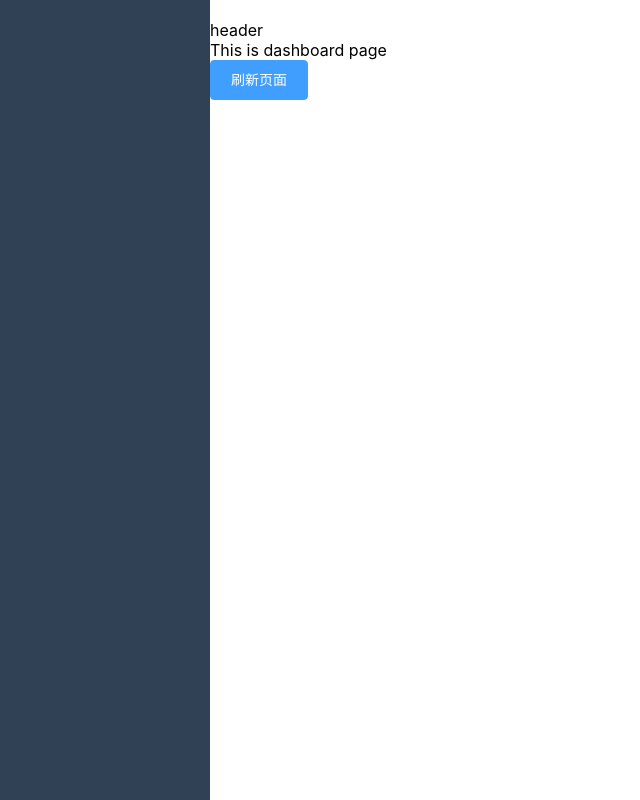
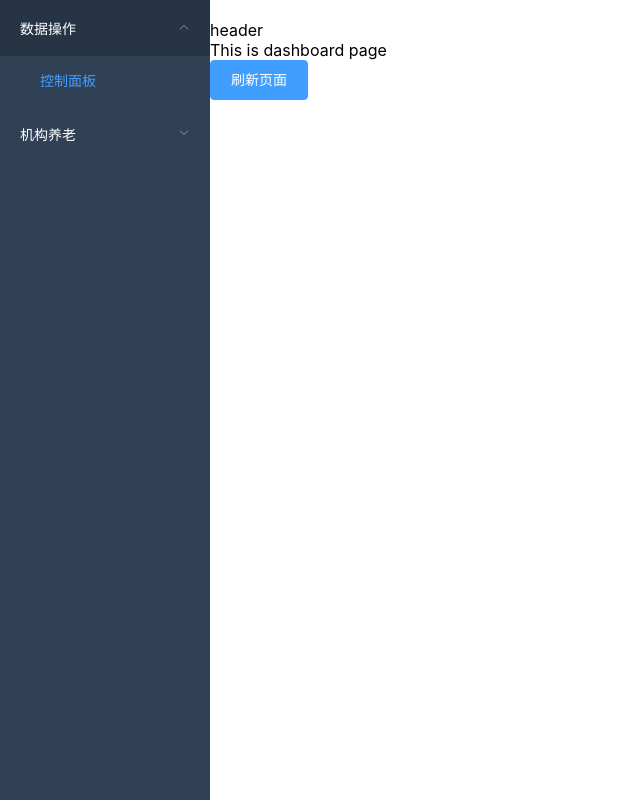
Before and after one commit to cookiepool/common-template-project, a Vue app: page /login#/dashboard in a window 1280 px wide. Shown: the whole page, without its empty margins (0-640 px from the left). Built offline with nearby package versions, Linux system fonts and the light colour scheme.

Commit message:
feat: 新增侧边栏菜单

```diff
--- a/babel.config.js
+++ b/babel.config.js
@@ -1,14 +1,15 @@
 module.exports = {
   presets: ['@vue/cli-plugin-babel/preset'],
-  plugins: [
-    [
-      'component',
-      {
-        libraryName: 'element-ui',
-        styleLibraryName: 'theme-chalk'
-      }
-    ]
-  ],
+  // TODO 暂时注释按需引入饿了么组件
+  // plugins: [
+  //   [
+  //     'component',
+  //     {
+  //       libraryName: 'element-ui',
+  //       styleLibraryName: 'theme-chalk'
+  //     }
+  //   ]
+  // ],
   env: {
     development: {
       plugins: ['dynamic-import-node']
--- a/src/elementui-list/list.js
+++ b/src/elementui-list/list.js
@@ -1,3 +1,7 @@
+/********
+ * 饿了么组件按需引入列表。
+ * 根据自己项目的使用情况自行增添，该列表包含官方所有组件。
+ * *******/
 import Vue from 'vue';
 import {
   Pagination,
--- a/src/layout/components/SideBar.vue
+++ b/src/layout/components/SideBar.vue
@@ -1,15 +1,89 @@
 <template>
   <div class="side-bar-wraper">
-    <p>lalala</p>
+    <el-scrollbar wrap-class="scrollbar-wrapper">
+      <el-menu
+        :default-active="$route.path"
+        mode="vertical"
+        background-color="#304156"
+        text-color="#fff"
+        :router="true"
+      >
+        <el-submenu
+          v-for="(item, index) in menu"
+          :key="index"
+          :index="item.path"
+          popper-append-to-body
+        >
+          <template slot="title">
+            <span slot="title">{{ item.name }}</span>
+          </template>
+          <el-menu-item
+            v-for="(it, idx) in item.children"
+            :index="it.path"
+            :key="idx"
+            :path="it.path"
+            >{{ it.name }}</el-menu-item
+          >
+        </el-submenu>
+      </el-menu>
+    </el-scrollbar>
   </div>
 </template>
 
 <script>
+const constRoutes = [
+  {
+    name: '数据操作',
+    path: '/dashboard',
+    children: [
+      {
+        path: '/dashboard',
+        name: '控制面板'
+      }
+    ]
+  },
+  {
+    path: '//pension/index',
+    name: '机构养老',
+    children: [
+      {
+        path: '/pension/index',
+        name: '首页'
+      },
+      {
+        path: '/pension/activity',
+        name: '活动管理'
+      },
+      {
+        path: '/pension/activityDetail',
+        name: '活动详情'
+      }
+    ]
+  }
+];
 export default {
-  name: 'SideBar'
+  name: 'SideBar',
+  data() {
+    return {
+      menu: constRoutes
+    };
+  }
 };
 </script>
 
+<style lang="scss">
+/*** 默认菜单有一个默认的右边框，这里设置为none，否则你会发现你的菜单最下面会多一个像素 ***/
+.side-bar-wraper .el-menu {
+  border: none;
+}
+.side-bar-wraper .el-scrollbar {
+  height: 100%;
+}
+/*** el-scrollbar的overflow-x需要设置为hidden，否则会出现默认的滚动条 ***/
+.scrollbar-wrapper {
+  overflow-x: hidden !important;
+}
+</style>
 <style lang="scss" scoped>
 .side-bar-wraper {
   position: fixed;
--- a/src/main.js
+++ b/src/main.js
@@ -6,12 +6,10 @@ import store from './store';
 // 引入重置样式
 import './assets/scss/reset.scss';
 
-// 引入element-ui（按需引入）
-import { Input, Button, Form, FormItem } from 'element-ui';
-Vue.use(Input)
-  .use(Button)
-  .use(Form)
-  .use(FormItem);
+// 引入element-ui
+import ElementUI from 'element-ui';
+import 'element-ui/lib/theme-chalk/index.css';
+Vue.use(ElementUI);
 
 Vue.config.productionTip = false;
 
--- a/src/router/index.js
+++ b/src/router/index.js
@@ -16,26 +16,30 @@ export const constRoutes = [
         component: () =>
           import(/* webpackChunkName: 'redirect-refresh' */ '@/views/redirect')
       }
-    ]
+    ],
+    hidden: true
   },
   {
     path: '/login',
     name: 'login',
-    component: () => import(/* webpackChunkName: "login" */ '@/views/login')
+    component: () => import(/* webpackChunkName: "login" */ '@/views/login'),
+    hidden: true
   },
   {
     path: '/404',
     name: '404',
-    component: () => import(/* webpackChunkName: "404" */ '@/views/404.vue')
+    component: () => import(/* webpackChunkName: "404" */ '@/views/404.vue'),
+    hidden: true
   },
   {
     path: '/',
     component: Layout,
+    name: '数据操作',
     redirect: '/dashboard',
     children: [
       {
         path: 'dashboard',
-        name: 'dashboard',
+        name: '控制面板',
         component: () =>
           import(
             /* webpackChunkName: "dashboard" */ '@/views/dashboard/index.vue'
@@ -45,8 +49,35 @@ export const constRoutes = [
     ]
   },
   {
+    path: '/pension',
+    component: Layout,
+    name: '机构养老',
+    redirect: '/pension/index',
+    children: [
+      {
+        path: 'index',
+        name: '首页',
+        component: () => import('@/views/pension'),
+        meta: { title: '首页' }
+      },
+      {
+        path: 'activity',
+        name: '活动管理',
+        component: () => import('@/views/activity'),
+        meta: { title: '活动管理' }
+      },
+      {
+        path: 'activityDetail',
+        name: '活动详情',
+        component: () => import('@/views/activity/activity-detail.vue'),
+        hidden: true
+      }
+    ]
+  },
+  {
     path: '*',
-    redirect: '/404'
+    redirect: '/404',
+    hidden: true
   }
 ];
 
--- /dev/null
+++ b/src/views/activity/activity-detail.vue
@@ -0,0 +1,3 @@
+<template>
+  <div>活动详情</div>
+</template>
--- /dev/null
+++ b/src/views/activity/index.vue
@@ -0,0 +1,3 @@
+<template>
+  <div>活动管理</div>
+</template>
--- /dev/null
+++ b/src/views/pension/index.vue
@@ -0,0 +1,3 @@
+<template>
+  <div>养老首页</div>
+</template>
```
